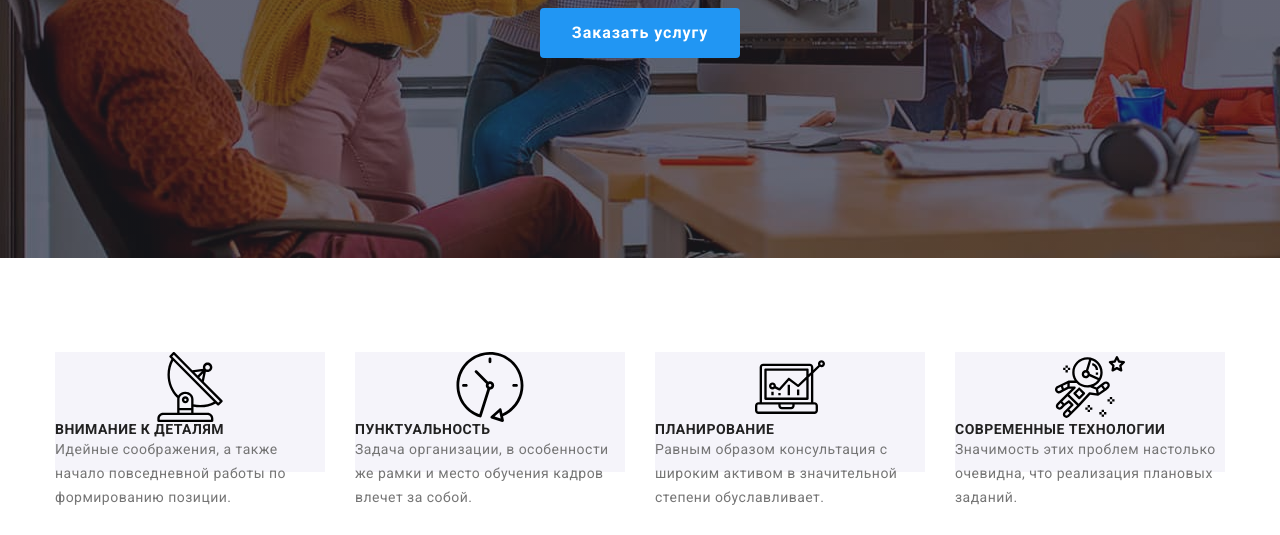
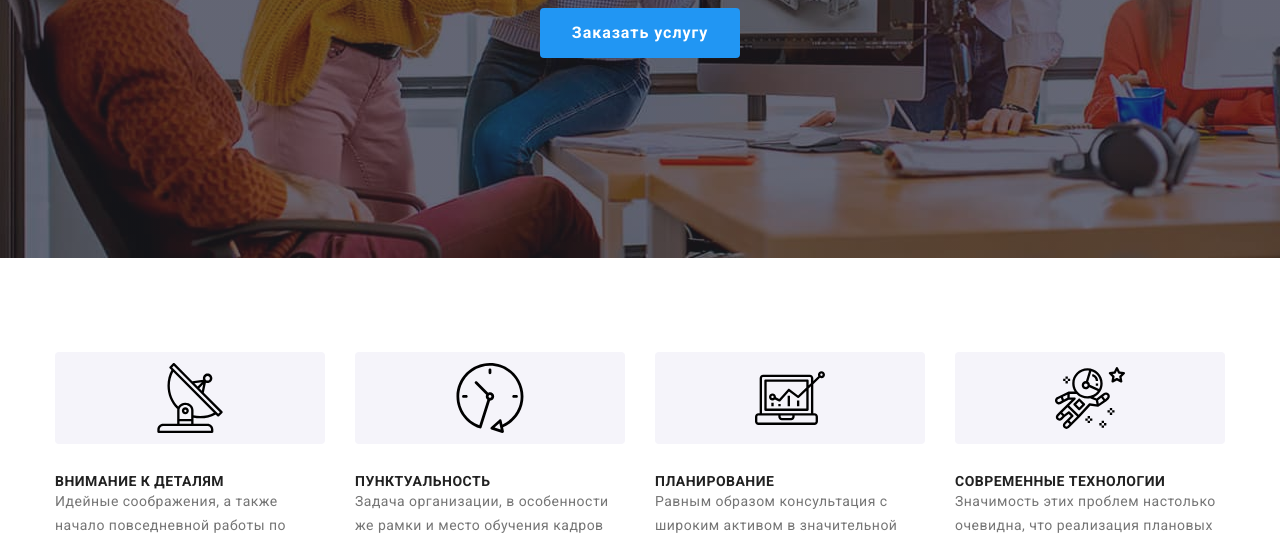
Before and after one commit to kovalenkoandri/goit-markup-hw-04, a plain HTML site: page index.html in a window 1280 px wide. Shown: the part 424-959 px from the top of the page. Drawn offline with nearby package versions, Linux system fonts and the light colour scheme.

Commit message:
li-our-features-svg-div

```diff
--- a/css/styles.css
+++ b/css/styles.css
@@ -214,9 +214,9 @@ header {
 
 .li-our-features {
   width: 270px;
-  height: 120px;
-  background-color: #f5f4fa;
 }
+/* height: 120px; */
+/* background-color: #f5f4fa; */
 
 .li-our-features:not(:last-child) {
   margin-right: 30px;
@@ -232,14 +232,22 @@ header {
   background-repeat: no-repeat;
 } */
 
+.li-our-features-svg-div {
+  height: 92px;
+  background-color: #f5f4fa;
+  border-radius: 4px;
+  display: flex;
+  align-items: center;
+  justify-content: center;
+  margin-bottom: 30px;
+}
+
 .li-our-features-svg {
-  display: block;
   width: 70px;
   height: 70px;
-  margin: 0 auto;
 }
-/* background-color: #f5f4fa; */
-/* background-repeat: no-repeat; */
+/* margin: 0 auto; */
+/* display: block; */
 
 .index-h3-our-features {
   font-size: 14px;
--- a/index.html
+++ b/index.html
@@ -69,36 +69,44 @@
           <h2 class="visually-hidden">Наши особенности</h2>
           <ul class="list ul-our-features">
             <li class="li-our-features">
+              <div class="li-our-features-svg-div">
                 <svg class="li-our-features-svg">
                   <use href="./images/icons.svg#icon-antenna"></use>
                 </svg>
+              </div>
               <h3 class="index-h3-our-features">Внимание к деталям</h3>
               <p class="index-p-our-features">
                 Идейные соображения, а также начало повседневной работы по формированию позиции.
               </p>
             </li>
             <li class="li-our-features">
+              <div class="li-our-features-svg-div">
                 <svg class="li-our-features-svg">
                   <use href="./images/icons.svg#icon-clock"></use>
                 </svg>
+              </div>
               <h3 class="index-h3-our-features">Пунктуальность</h3>
               <p class="index-p-our-features">
                 Задача организации, в особенности же рамки и место обучения кадров влечет за собой.
               </p>
             </li>
             <li class="li-our-features">
+              <div class="li-our-features-svg-div">
                 <svg class="li-our-features-svg">
                   <use href="./images/icons.svg#icon-diagram"></use>
                 </svg>
+              </div>
               <h3 class="index-h3-our-features">Планирование</h3>
               <p class="index-p-our-features">
                 Равным образом консультация с широким активом в значительной степени обуславливает.
               </p>
             </li>
             <li class="li-our-features">
+              <div class="li-our-features-svg-div">
                 <svg class="li-our-features-svg">
                   <use href="./images/icons.svg#icon-astronaut"></use>
                 </svg>
+              </div>
               <h3 class="index-h3-our-features">Современные технологии</h3>
               <p class="index-p-our-features">
                 Значимость этих проблем настолько очевидна, что реализация плановых заданий.
```
Lines whose indentation alone changed are shown as unchanged.
